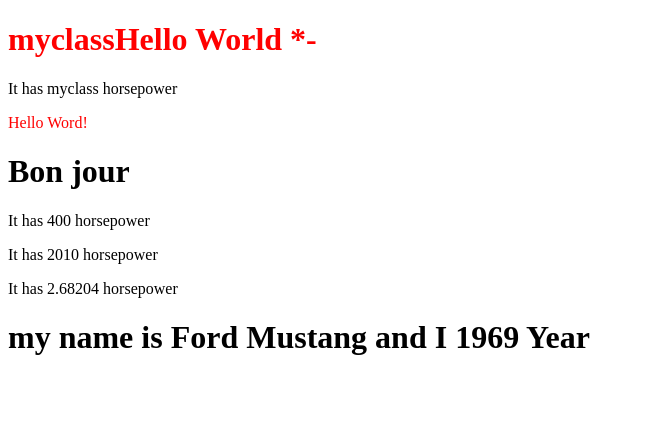
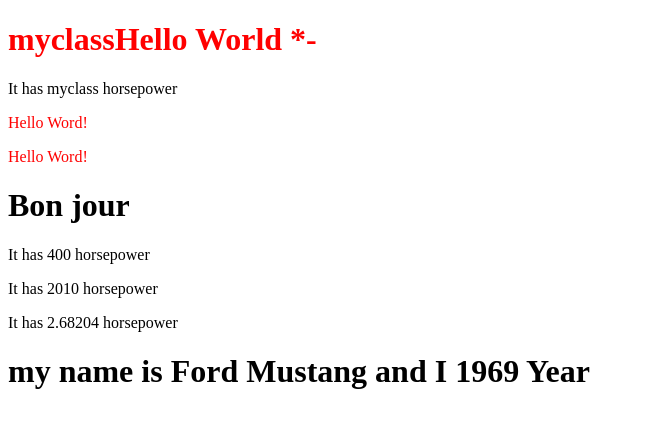
Before and after one commit to BigJames3/vite-project, a React (Vite) app: page / in a window 1280 px wide. Shown: the top 428 px of the page, without its empty margins (0-645 px from the left). Built offline with nearby package versions, Linux system fonts and the light colour scheme.

Commit message:
First Commit

```diff
--- a/src/App.tsx
+++ b/src/App.tsx
@@ -12,6 +12,7 @@
     <h1 className={x}>{x}Hello World *-</h1>
     <p> It has {x} horsepower</p>
     <p className="myclass">Hello Word!</p>
+    <p className="myclass">Hello Word!</p>
     <h1>Bon jour</h1>
     <p> It has {2000/5} horsepower</p>
     <p> It has {hp} horsepower</p>
```
